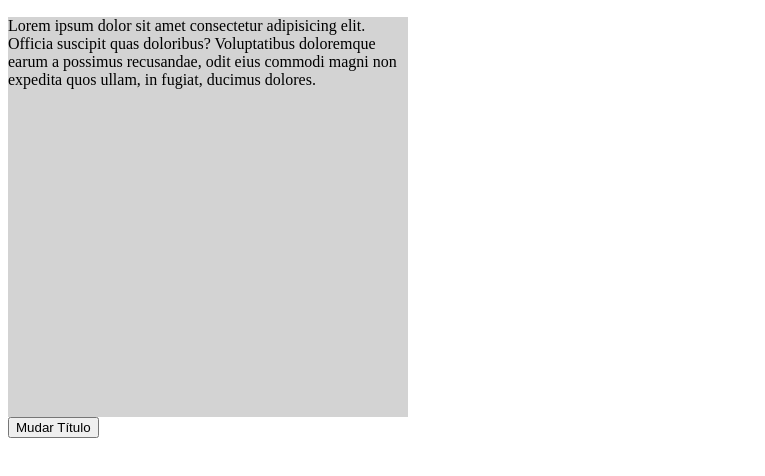
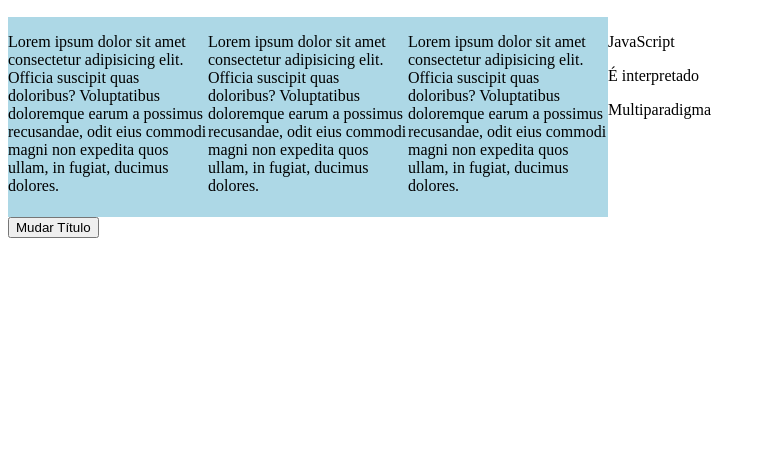
Before and after one commit to profmauricioneto/lp1-2024-2, a website: page frontend-code/javascript-class/src/exercicio04/index.html in a window 1280 px wide. Both pictures are taken after a click on the button "Mudar Título". Shown: the part 50-526 px from the top of the page, without its empty margins (0-765 px from the left). Drawn offline with Linux system fonts and the light colour scheme.

Commit message:
add: manipulação da DOM

```diff
--- a/frontend-code/javascript-class/src/exercicio04/index.html
+++ b/frontend-code/javascript-class/src/exercicio04/index.html
@@ -4,14 +4,43 @@
     <meta charset="UTF-8">
     <meta name="viewport" content="width=device-width, initial-scale=1.0">
     <title>Testando Manipulação JS</title>
+    <style>
+        main {
+            display: flex;
+            flex-direction: row;
+            flex-wrap: wrap;
+        }
+
+        .caracteristicas {
+            display: none;
+        }
+    </style>
 </head>
 <body>
     <header>
         <h2 id="title">Meu Título</h2>
     </header>
-    <div id="text-content">
-        <p>Lorem ipsum dolor sit amet consectetur adipisicing elit. Officia suscipit quas doloribus? Voluptatibus doloremque earum a possimus recusandae, odit eius commodi magni non expedita quos ullam, in fugiat, ducimus dolores.</p>
-    </div>
+    <main>
+        <div class="text-content">
+            <p>Lorem ipsum dolor sit amet consectetur adipisicing elit. Officia suscipit quas doloribus? Voluptatibus doloremque earum a possimus recusandae, odit eius commodi magni non expedita quos ullam, in fugiat, ducimus dolores.</p>
+        </div>
+
+        <div class="text-content">
+            <p>Lorem ipsum dolor sit amet consectetur adipisicing elit. Officia suscipit quas doloribus? Voluptatibus doloremque earum a possimus recusandae, odit eius commodi magni non expedita quos ullam, in fugiat, ducimus dolores.</p>
+        </div>
+
+        <div class="text-content">
+            <p>Lorem ipsum dolor sit amet consectetur adipisicing elit. Officia suscipit quas doloribus? Voluptatibus doloremque earum a possimus recusandae, odit eius commodi magni non expedita quos ullam, in fugiat, ducimus dolores.</p>
+        </div>
+
+        <section>
+            <p>JavaScript</p>
+            <p class="caracteristicas">É interpretado</p>
+            <p class="caracteristicas">Dinamicamente tipado</p>
+            <p class="caracteristicas">Multiparadigma</p>
+            <p class="caracteristicas">Simples</p>
+        </section>
+    </main>
     <button onclick="changeTitle()">Mudar Título</button>
     <script src="script.js"></script>
 </body>
--- a/frontend-code/javascript-class/src/exercicio04/script.js
+++ b/frontend-code/javascript-class/src/exercicio04/script.js
@@ -1,13 +1,22 @@
 function changeTitle() {
-    let title = document.getElementById("title");
+    // let title = document.getElementById("title");
+
+    let title = document.querySelector("h2#title");
     console.log(title);
     title.innerHTML = "Meu Novo Título";
     title.style.color = "red";
 
+    let divs = document.getElementsByTagName("div");
+    console.log(divs);
+    for (i = 0; i < divs.length; i++) {
+        divs[i].style.height = "200px";
+        divs[i].style.width = "200px";
+        divs[i].style.backgroundColor = "lightblue";
+    }
 
-    let text = document.getElementById("text-content");
-    console.log(text);
-    text.style.height = "400px";
-    text.style.width = "400px"
-    text.style.backgroundColor = "lightgray"
+    let jsClass = document.getElementsByClassName("caracteristicas");
+    for(i = 0; i < jsClass.length; i++) {
+        // jsClass[i].style.display = "block";
+        jsClass[i].className = "";
+    }
 }
```
